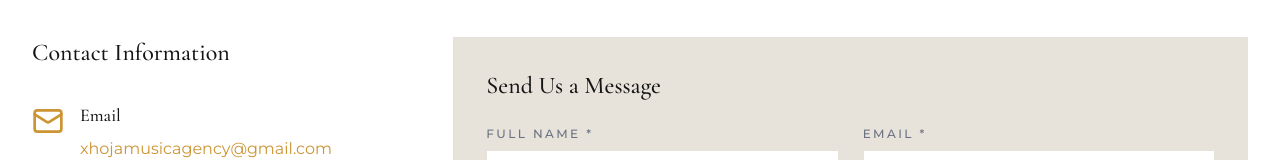
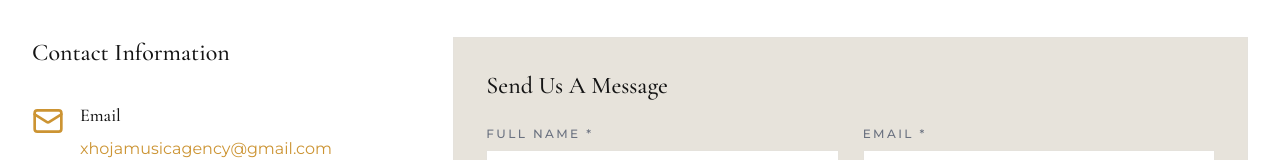
Before and after one commit to xhojamusicagency-cmd/xhoja-music-agency, a React (Vite) app: page /contact in a window 1280 px wide. Shown: the part 480-640 px from the top of the page. Built offline with nearby package versions, Linux system fonts and the light colour scheme.

Commit message:
Fix Contact.tsx: consistent title case on headings

```diff
--- a/src/pages/Contact.tsx
+++ b/src/pages/Contact.tsx
@@ -156,7 +156,7 @@ export default function Contact() {
             {/* Contact Form */}
             <div className="lg:col-span-2">
               <div className="bg-cream p-5 sm:p-8 border border-border">
-                <h3 className="font-serif text-2xl font-medium mb-6">Send Us a Message</h3>
+                <h3 className="font-serif text-2xl font-medium mb-6">Send Us A Message</h3>
                 <form onSubmit={handleSubmit} className="space-y-6">
                   <div className="grid grid-cols-1 md:grid-cols-2 gap-6">
                     <div>
@@ -260,7 +260,7 @@ export default function Contact() {
 
                   {submitStatus === 'error' && (
                     <div className="p-6 bg-red-50 border border-red-200 text-center">
-                      <h4 className="font-serif text-xl font-medium text-red-800 mb-2">Something went wrong</h4>
+                      <h4 className="font-serif text-xl font-medium text-red-800 mb-2">Something Went Wrong</h4>
                       <p className="text-red-700 text-sm">We couldn't send your message. Please try again or contact us directly at xhojamusicagency@gmail.com or (857) 498-8487.</p>
                     </div>
                   )}
```
